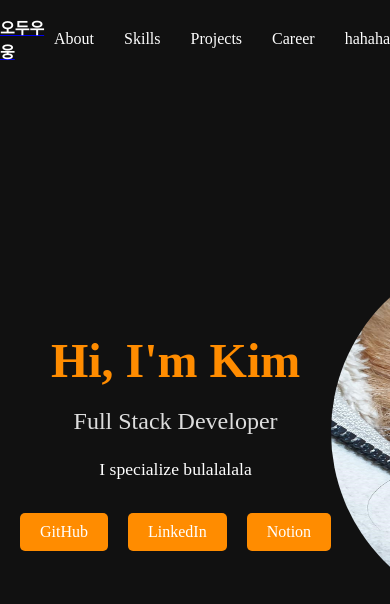
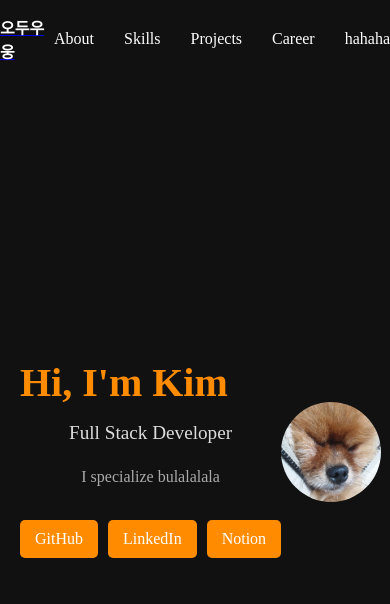
Before and after one commit to DongHyeonKim-tech/portfolio, a Next.js app: page / in a window 390 px wide. Shown: the top 604 px of the page. Built offline with nearby package versions, Linux system fonts and the light colour scheme.

Commit message:
[수정] 반응형 테스트

```diff
--- a/src/components/About.tsx
+++ b/src/components/About.tsx
@@ -1,83 +1,115 @@
 import GGOMI from '@/../public/images/ggomi.jpg';
-import { motion } from 'framer-motion';
 import Image from 'next/image';
 import styled from 'styled-components';
-
-const AboutContainer = styled(motion.section)`
-  height: 100vh;
-  display: flex;
-  flex-direction: row;
-  justify-content: space-around;
-  align-items: center;
-  background-color: #111;
-  color: #fff;
-  text-align: center;
-  padding: 0 20px;
-`;
 
 const LeftContainer = styled.div``;
 
 const RightContainer = styled.div``;
 
+const AboutContainer = styled.section`
+  display: flex;
+  flex-direction: row;
+  align-items: center;
+  justify-content: space-around;
+  height: 100vh;
+  background-color: #111;
+  color: #fff;
+  padding: 20px;
+
+  @media (min-width: 768px) {
+    padding: 40px;
+  }
+`;
+
 const Title = styled.h1`
-  font-size: 3rem;
-  margin-bottom: 15px;
+  font-size: 2.5rem;
   color: #ff8c00;
+  margin-bottom: 16px;
+
+  @media (min-width: 768px) {
+    font-size: 3.5rem;
+    margin-bottom: 20px;
+  }
 `;
 
 const SubTitle = styled.h2`
-  font-size: 1.5rem;
+  font-size: 1.2rem;
   font-weight: 300;
+  color: #ddd;
   margin-bottom: 20px;
-  color: #ddd;
+  text-align: center;
+
+  @media (min-width: 768px) {
+    font-size: 1.5rem;
+    margin-bottom: 24px;
+  }
 `;
 
 const Description = styled.p`
-  font-size: 1.1rem;
+  font-size: 1rem;
+  color: #aaa;
+  text-align: center;
+  max-width: 600px;
+  margin-bottom: 30px;
   line-height: 1.6;
-  max-width: 600px;
-  margin: 0 auto 30px;
+
+  @media (min-width: 768px) {
+    font-size: 1.1rem;
+    margin-bottom: 40px;
+  }
 `;
 
 const SocialLinks = styled.div`
   display: flex;
-  gap: 20px;
+  gap: 10px;
+
+  @media (min-width: 768px) {
+    gap: 15px;
+  }
 `;
 
 const SocialButton = styled.a`
-  padding: 10px 20px;
+  padding: 10px 15px;
   background-color: #ff8c00;
   color: #fff;
   border-radius: 5px;
+  text-decoration: none;
   font-weight: 500;
-  text-decoration: none;
   transition: background-color 0.3s;
 
   &:hover {
     background-color: #e07b00;
   }
+
+  @media (min-width: 768px) {
+    padding: 12px 20px;
+    font-size: 1rem;
+  }
 `;
 
-const ProfileImage = styled.div`
-    margin-top: 20px;
-    width: 150px
+const ProfileImageContainer = styled.div`
+  width: 100px;
+  height: 100px;
+  border-radius: 50%;
+  overflow: hidden;
+  margin-top: 20px;
+
+  @media (min-width: 768px) {
+    width: 150px;
     height: 150px;
-    border-radius: 70%;
-    overflow: hidden;
-    img {
-        width: 360px;
-        height: 360px;
-    }
+    margin-top: 30px;
+  }
+`;
+
+const ProfileImage = styled.img`
+  width: 100%;
+  height: 100%;
+  object-fit: cover;
 `;
 
 const About = () => {
   return (
-    <AboutContainer
-      id={'about'}
-      initial={{ opacity: 0 }}
-      animate={{ opacity: 1 }}
-      transition={{ duration: 1 }}
-    >
+    <AboutContainer id={'about'}>
       <LeftContainer>
         <Title>{"Hi, I'm  Kim"}</Title>
         <SubTitle>Full Stack Developer</SubTitle>
@@ -94,11 +126,21 @@ const About = () => {
           </SocialButton>
         </SocialLinks>
       </LeftContainer>
-
+      {/*
       <RightContainer>
         <ProfileImage>
           <Image src={GGOMI} alt={'ggomi'} />
         </ProfileImage>
+      </RightContainer> */}
+
+      <RightContainer>
+        <ProfileImageContainer>
+          <Image
+            src={GGOMI}
+            alt={'ggomi'}
+            style={{ width: '100%', height: '100%', objectFit: 'cover' }}
+          />
+        </ProfileImageContainer>
       </RightContainer>
     </AboutContainer>
   );
```
